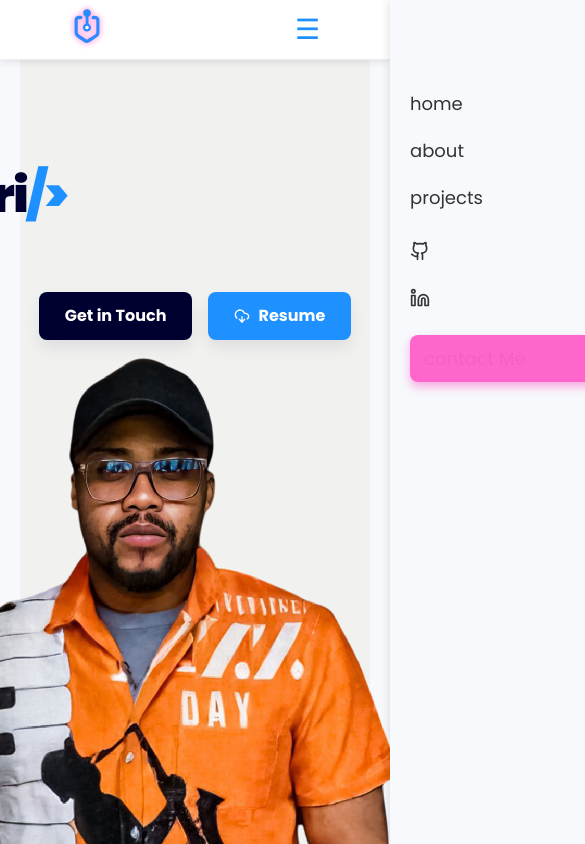
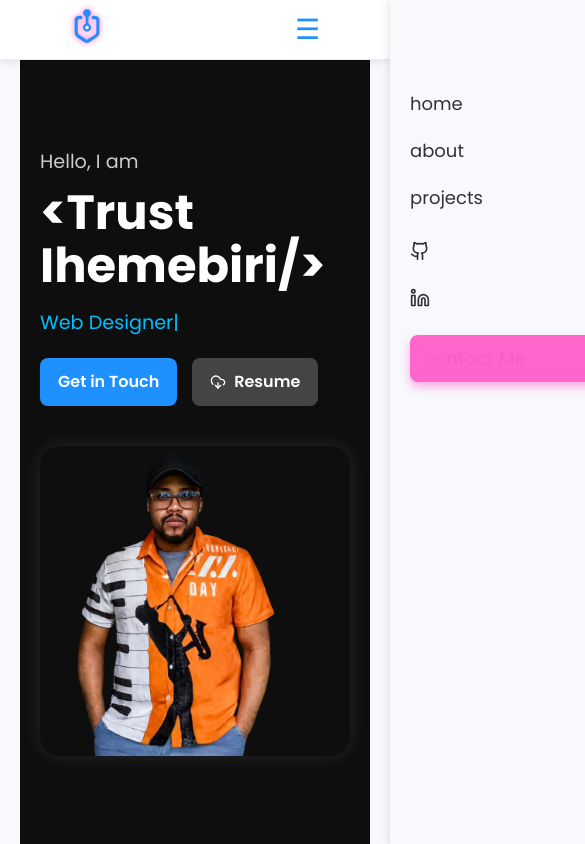
Before and after one commit to Trust447/PERSONAL-PORTFOLIO-WEBSITE, a React (Vite) app in the folder trust-portfolio/: page / in a window 390 px wide. Shown: the top 844 px of the page, 585 px wide, since content can reach past the window. Built offline with nearby package versions, Linux system fonts and the light colour scheme.

Commit message:
Update home-styles.css

```diff
--- a/trust-portfolio/src/components/home-component/home-styles.css
+++ b/trust-portfolio/src/components/home-component/home-styles.css
@@ -1,163 +1,107 @@
+/* General Container */
 .home-container {
-  font-family: 'Poppins', sans-serif;
-  min-height: 90vh;
-  background-color: #f1f1ef;
+  background-color: #0e0e0e;
+  color: white;
+  min-height: 100vh;
+  padding: 60px 20px;
   display: flex;
+  align-items: center;
   justify-content: center;
-  align-items: center;
-  padding: 60px 20px;
-  color: #000030;
 }
 
-.home {
-  max-width: 1100px;
+.home-content {
   display: flex;
-  gap: 3rem;
+  flex-wrap: wrap;
+  max-width: 1200px;
+  width: 100%;
+  justify-content: space-between;
   align-items: center;
-  justify-content: space-between;
-  flex-wrap: wrap;
+  gap: 40px;
 }
 
-.introduction {
-  max-width: 600px;
+/* Left Side */
+.home-text {
+  flex: 1;
+  min-width: 280px;
 }
 
-.greeting {
-  font-weight: 600;
+.intro {
   font-size: 1.2rem;
-  color: rgba(0, 0, 48, 0.7);
-  margin-bottom: 0.5rem;
-  letter-spacing: 1.1px;
-  text-transform: uppercase;
+  margin-bottom: 10px;
+  color: #ccc;
 }
 
 .name {
-  font-size: 3.8rem;
-  font-weight: 900;
-  color: #000030;
+  font-size: 3rem;
+  font-weight: bold;
+  margin: 0;
   line-height: 1.1;
-  letter-spacing: -1.5px;
 }
 
-.name span {
-  color: #1e90ff;
+.last-name {
+  margin-bottom: 1rem;
 }
 
-.name.last-name {
-  margin-top: -0.7rem;
+.typing {
+  font-size: 1.2rem;
+  color: #00bfff;
+  margin-top: 10px;
+  font-style: italic;
 }
 
-.second-paragraph {
-  margin-top: 1.2rem;
-  font-size: 1.7rem;
-  font-weight: 700;
-  color: #000030cc;
-  min-height: 60px;
-}
-
+/* Buttons */
 .buttons {
-  margin-top: 2.5rem;
+  margin-top: 20px;
   display: flex;
+  gap: 15px;
   flex-wrap: wrap;
-  gap: 16px;
 }
 
 .cta-button,
 .resume-button {
-  text-decoration: none;
-  font-weight: 700;
-  font-size: 1.05rem;
-  padding: 14px 30px;
-  border-radius: 8px;
   display: inline-flex;
   align-items: center;
-  justify-content: center;
-  transition: all 0.3s ease;
-  cursor: pointer;
-  box-shadow: 0 8px 16px rgba(0, 0, 48, 0.08);
+  padding: 12px 18px;
+  border-radius: 8px;
+  text-decoration: none;
+  font-weight: 600;
+  font-size: 1rem;
+  transition: background 0.3s ease;
+  color: white;
 }
 
 .cta-button {
-  background-color: #000030;
-  color: #ffffff;
+  background-color: #1e90ff;
 }
 
 .cta-button:hover {
-  background-color: #1e1e80;
-  transform: translateY(-2px);
+  background-color: #0d6efd;
 }
 
 .resume-button {
-  background-color: #1e90ff;
-  color: #ffffff;
+  background-color: #444;
 }
 
 .resume-button:hover {
-  background-color: #0073e6;
-  transform: scale(1.05);
-  box-shadow: 0 12px 20px rgba(0, 115, 230, 0.4);
+  background-color: #666;
 }
 
 .download-icon {
   margin-right: 8px;
 }
 
-.image-container {
-  max-width: 450px;
+/* Right Side */
+.home-image {
+  flex: 1;
+  display: flex;
+  justify-content: center;
+  min-width: 280px;
+}
+
+.profile-image {
+  max-width: 350px;
+  width: 100%;
   border-radius: 20px;
-  overflow: hidden;
-  box-shadow: 0 20px 40px rgba(0, 0, 48, 0.15);
-  background-color: #ffffff;
+  box-shadow: 0 0 20px rgba(255, 255, 255, 0.1);
   transition: transform 0.3s ease;
 }
-
-.image-container:hover {
-  transform: translateY(-10px);
-}
-
-.image-container img.trust {
-  width: 100%;
-  height: auto;
-  display: block;
-  border-radius: 20px;
-  object-fit: cover;
-}
-
-/* Responsive */
-@media (max-width: 768px) {
-  .home {
-    flex-direction: column;
-    align-items: center;
-    text-align: center;
-    padding-top: 50px;
-  }
-
-  .introduction {
-    max-width: 100%;
-  }
-
-  .name {
-    font-size: 3rem;
-    line-height: 1.3;
-  }
-
-  .second-paragraph {
-    font-size: 1.3rem;
-    min-height: auto;
-  }
-
-  .cta-button,
-  .resume-button {
-    padding: 12px 26px;
-    font-size: 1rem;
-  }
-
-  .image-container {
-    max-width: 400px;
-    margin-top: 2rem;
-  }
-
-  .buttons {
-    justify-content: center;
-  }
-}
```
